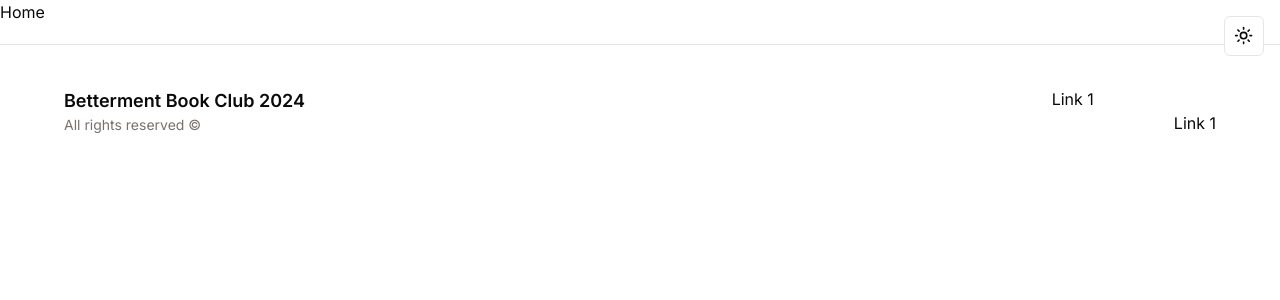
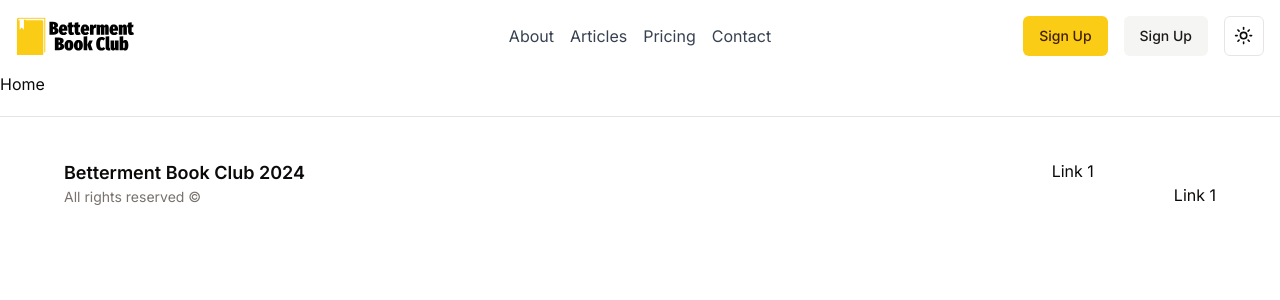
Before and after one commit to Ryan-Williams-Dev/betterment-book-club, a Next.js app: page / in a window 1280 px wide. Shown: the top 300 px of the page. Built offline with nearby package versions, Linux system fonts and the light colour scheme.

Commit message:
nav bar working well for desktop, now to make responsive

```diff
--- a/app/layout.tsx
+++ b/app/layout.tsx
@@ -5,6 +5,7 @@ import { cn } from "@/lib/utils";
 import { ThemeProvider } from "@/components/theme-provider";
 import { ModeToggle } from "@/components/ui/mode-toggle";
 import Footer from "@/components/footer";
+import NavBar from "@/components/navbar";
 
 const fontSans = FontSans({
   subsets: ["latin"],
@@ -30,9 +31,7 @@ export default function RootLayout({
         )}
       >
         <ThemeProvider attribute="class">
-          <div className="fixed top-4 right-4">
-            <ModeToggle />
-          </div>
+          <NavBar />
           {children}
           <Footer />
         </ThemeProvider>
--- /dev/null
+++ b/components/navbar.tsx
@@ -0,0 +1,75 @@
+import React from "react";
+import { TypographyH4, TypographyP } from "./typography";
+import { Button } from "./ui/button";
+import { ModeToggle } from "./ui/mode-toggle";
+import Image from "next/image";
+import Link from "next/link";
+
+const navLinks = [
+  {
+    text: "About",
+    link: "/",
+  },
+  {
+    text: "Articles",
+    link: "/",
+  },
+  {
+    text: "Pricing",
+    link: "/",
+  },
+  {
+    text: "Contact",
+    link: "/",
+  },
+];
+
+const NavBar = () => {
+  return (
+    <header className="w-screen min-h-12">
+      <div className="mx-auto flex space-between items-center p-4">
+        <div className="flex flex-1 justify-start">
+          <div className="dark:hidden">
+            <Image
+              src="/high-res-logo-transparent.svg"
+              alt="logo"
+              height={24}
+              width={118}
+              className="object-contain"
+            />
+          </div>
+          <div className="hidden dark:block">
+            <Image
+              src="/high-res-logo-white-text-transparent.svg"
+              alt="logo"
+              height={24}
+              width={118}
+              className="object-contain"
+            />
+          </div>
+        </div>
+        <div className="flex flex-1 justify-center max-md:hidden">
+          <ul className="flex gap-4">
+            {navLinks.map((item) => (
+              <li>
+                <Link
+                  href={item.link}
+                  className="text-gray-700 hover:text-black dark:text-gray-300 dark:hover:text-white hover:font-medium"
+                >
+                  <TypographyP>{item.text}</TypographyP>
+                </Link>
+              </li>
+            ))}
+          </ul>
+        </div>
+        <div className="flex gap-4 flex-1 justify-end max-md-hidden">
+          <Button>Sign Up</Button>
+          <Button variant="secondary">Sign Up</Button>
+          <ModeToggle />
+        </div>
+      </div>
+    </header>
+  );
+};
+
+export default NavBar;
```
Also changed, not shown: public/high-res-logo-transparent.svg (added), public/high-res-logo-white-text-transparent.svg (added).
